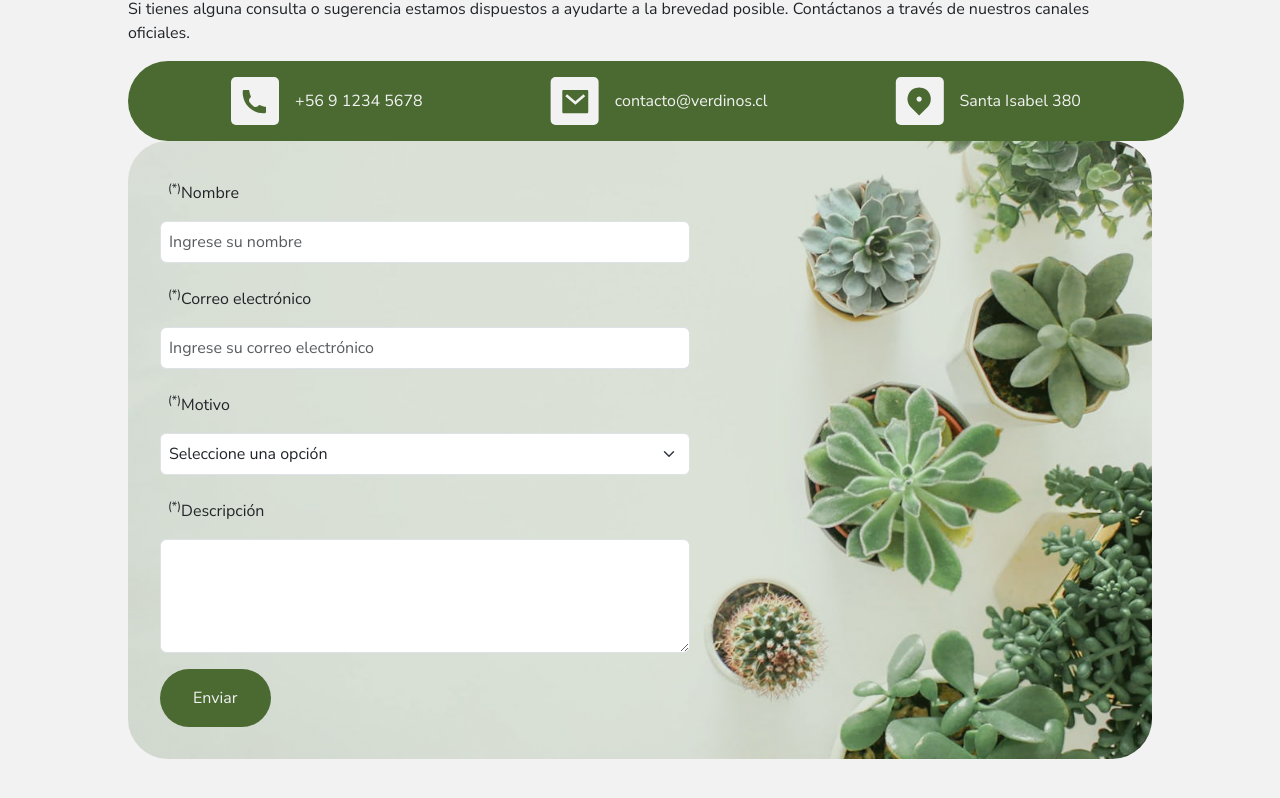
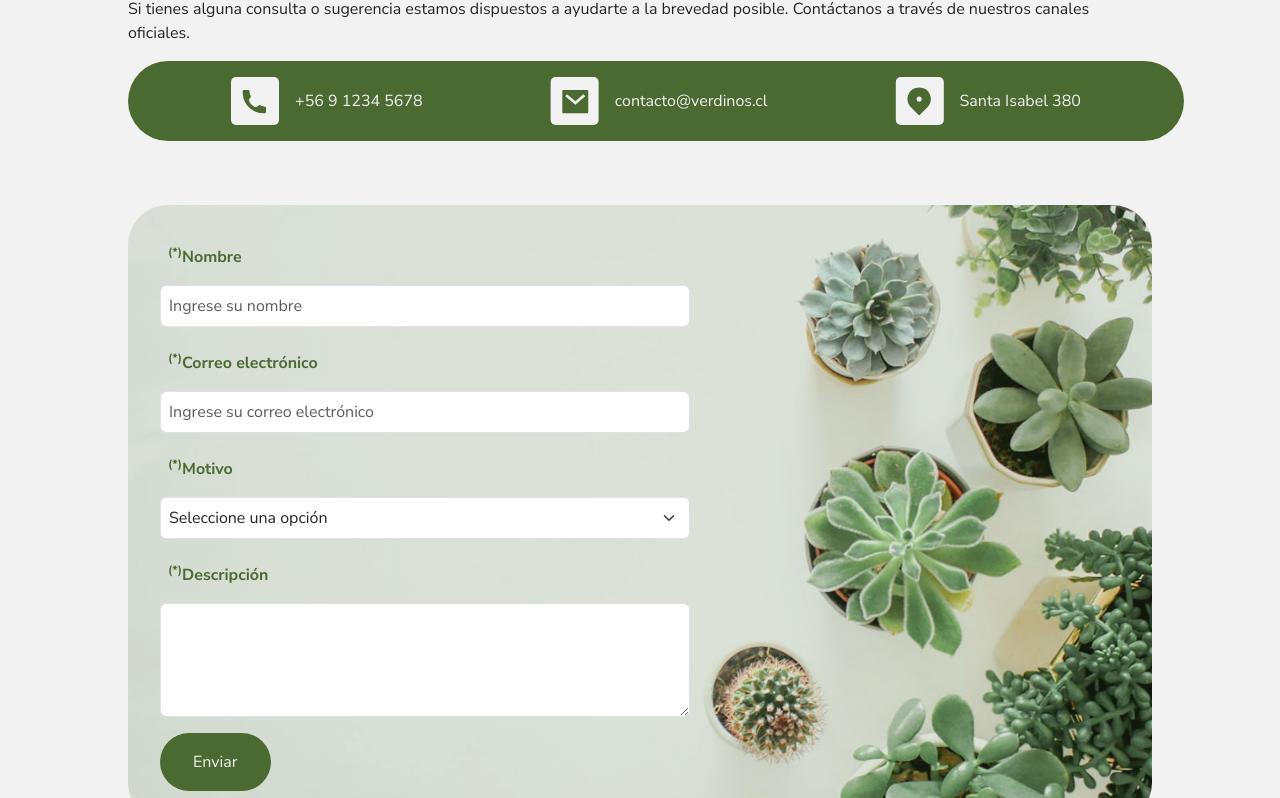
Before and after one commit to At3nas/PGY3121_E2_ATENAS_PEREZ, a plain HTML site: page contacto.html in a window 1280 px wide. Shown: the part 255-1053 px from the top of the page. Drawn offline with nearby package versions, Linux system fonts and the light colour scheme.

Commit message:
* FIX: Global styles

```diff
--- a/styles/styles.css
+++ b/styles/styles.css
@@ -7,7 +7,7 @@
 :root {
   /* COLORES */
   --color-bg: #F2F2F2;
-  --color-primary: #4B6A32;
+  --color-primary: #4b6a32;
   --color-secondary: #995C3E;
   --color-bg-hover: #d4d4d4;
 }
@@ -22,6 +22,21 @@
 
 body {
   background-color: var(--color-bg);
+}
+
+header {
+  display: flex;
+  flex-direction: column;
+  justify-content: center;
+  align-items: center;
+  margin-bottom: 64px;
+}
+
+h1,
+h2,
+form.contact-form label {
+  font-weight: bold;
+  color: var(--color-primary);
 }
 
 /* NAVBAR */
@@ -124,7 +139,7 @@ div.navbar-right {
 
 /* DESKTOP */
 @media (min-width: 800px) {
-  main {
+  .align-padding {
     padding: 88px 128px;
   }
 
```
